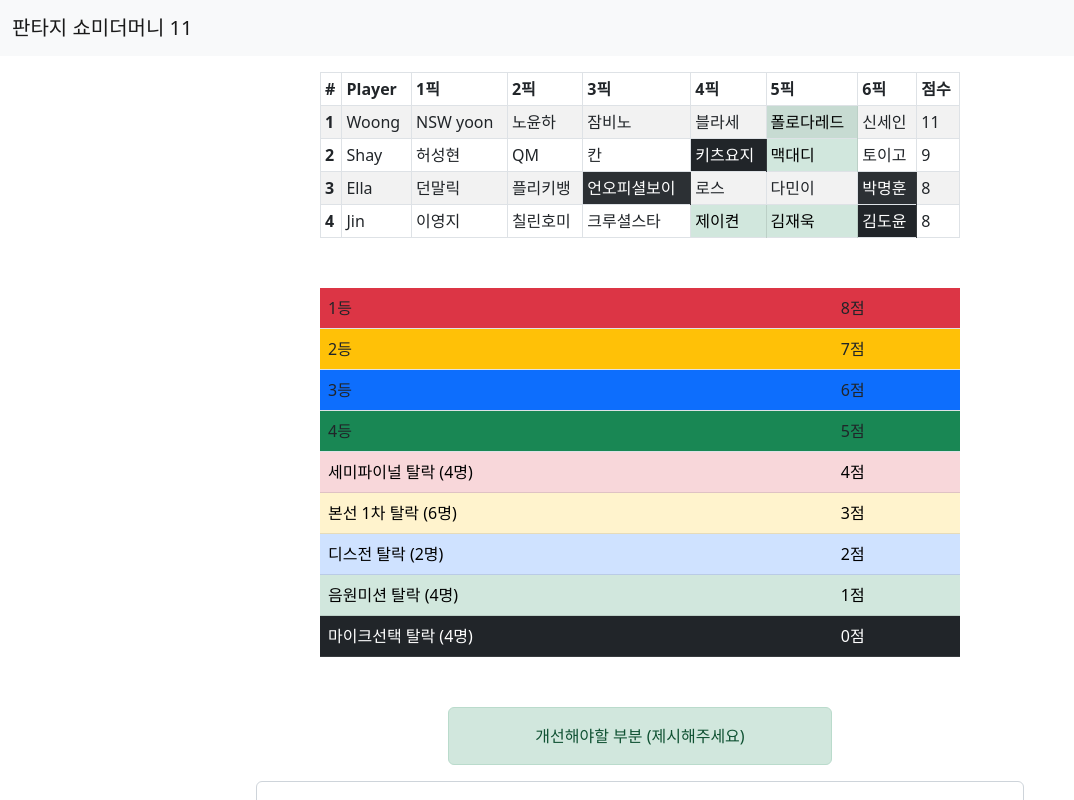
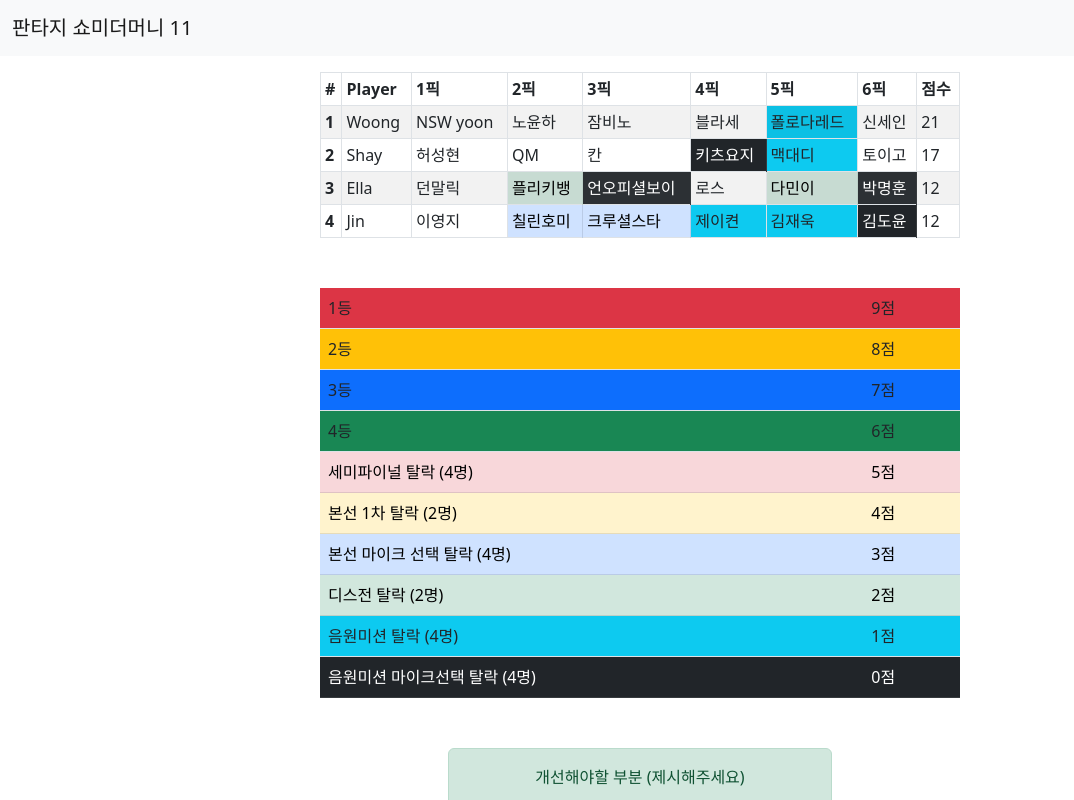
Before and after one commit to shayjin/FantasyShowMeTheMoney11, a React (Create React App) app in the folder client/: page / in a window 1280 px wide. Shown: the top 800 px of the page, without its empty margins (0-1074 px from the left). Built offline with nearby package versions, Linux system fonts and the light colour scheme.

Commit message:
디스전 업데이트

```diff
--- a/client/src/App.js
+++ b/client/src/App.js
@@ -113,38 +113,42 @@ function Points() {
       <tbody className='table'>
       <tr>
         <td class="bg-danger">1등</td>
-        <td class="bg-danger">8점</td>
+        <td class="bg-danger">9점</td>
       </tr>
       <tr>
         <td class="bg-warning">2등</td>
-        <td class="bg-warning">7점</td>
+        <td class="bg-warning">8점</td>
       </tr>
       <tr>
         <td class="bg-primary">3등</td>
-        <td class="bg-primary">6점</td>
+        <td class="bg-primary">7점</td>
       </tr>
       <tr>
         <td class="bg-success">4등</td>
-        <td class="bg-success">5점</td>
+        <td class="bg-success">6점</td>
       </tr>
       <tr>
         <td class="table-danger">세미파이널 탈락 (4명)</td>
-        <td class="table-danger">4점</td>
+        <td class="table-danger">5점</td>
       </tr>
       <tr>
-        <td class="table-warning">본선 1차 탈락 (6명)</td>
-        <td class="table-warning">3점</td>
+        <td class="table-warning">본선 1차 탈락 (2명)</td>
+        <td class="table-warning">4점</td>
       </tr>
       <tr>
-        <td class="table-primary">디스전 탈락  (2명)</td>
-        <td class="table-primary">2점</td>
+        <td class="table-primary">본선 마이크 선택 탈락 (4명)</td>
+        <td class="table-primary">3점</td>
       </tr>
       <tr>
-        <td class="table-success">음원미션 탈락 (4명)</td>
-        <td class="table-success">1점</td>
+        <td class="table-success">디스전 탈락  (2명)</td>
+        <td class="table-success">2점</td>
       </tr>
       <tr>
-        <td class="table-dark">마이크선택 탈락 (4명)</td>
+        <td class="bg-info">음원미션 탈락 (4명)</td>
+        <td class="bg-info">1점</td>
+      </tr>
+      <tr>
+        <td class="table-dark">음원미션 마이크선택 탈락 (4명)</td>
         <td class="table-dark">0점</td>
       </tr>
       </tbody>
@@ -165,7 +169,8 @@ function Main() {
   // 탈락자
   let 마이크선택 = ["김도윤", "박명훈", "키츠요지", "언오피셜보이"];
   let 음원 = ["폴로다레드", "맥대디", "제이켠", "김재욱"];
-  let 디스 = [];
+  let 디스 = ["플리키뱅", "다민이"];
+  let 본선마이크선택 = ["칠린호미", "크루셜스타"];
   let 본선 = [];
   let 세미 = [];
   let fourth = "";
@@ -173,8 +178,8 @@ function Main() {
   let second = "";
   let first = "";
 
-  let rounds = [마이크선택, 음원, 디스, 본선,세미, fourth, third, second, first];
-  let colors = ["table-dark", "table-success","table-primary","table-warning",
+  let rounds = [마이크선택, 음원, 디스, 본선마이크선택, 본선, 세미, fourth, third, second, first];
+  let colors = ["table-dark", "bg-info", "table-success","table-primary","table-warning",
   "table-danger","bg-success","bg-primary","bg-warning", "bg-danger"];
 
   var curr = 0;
```
